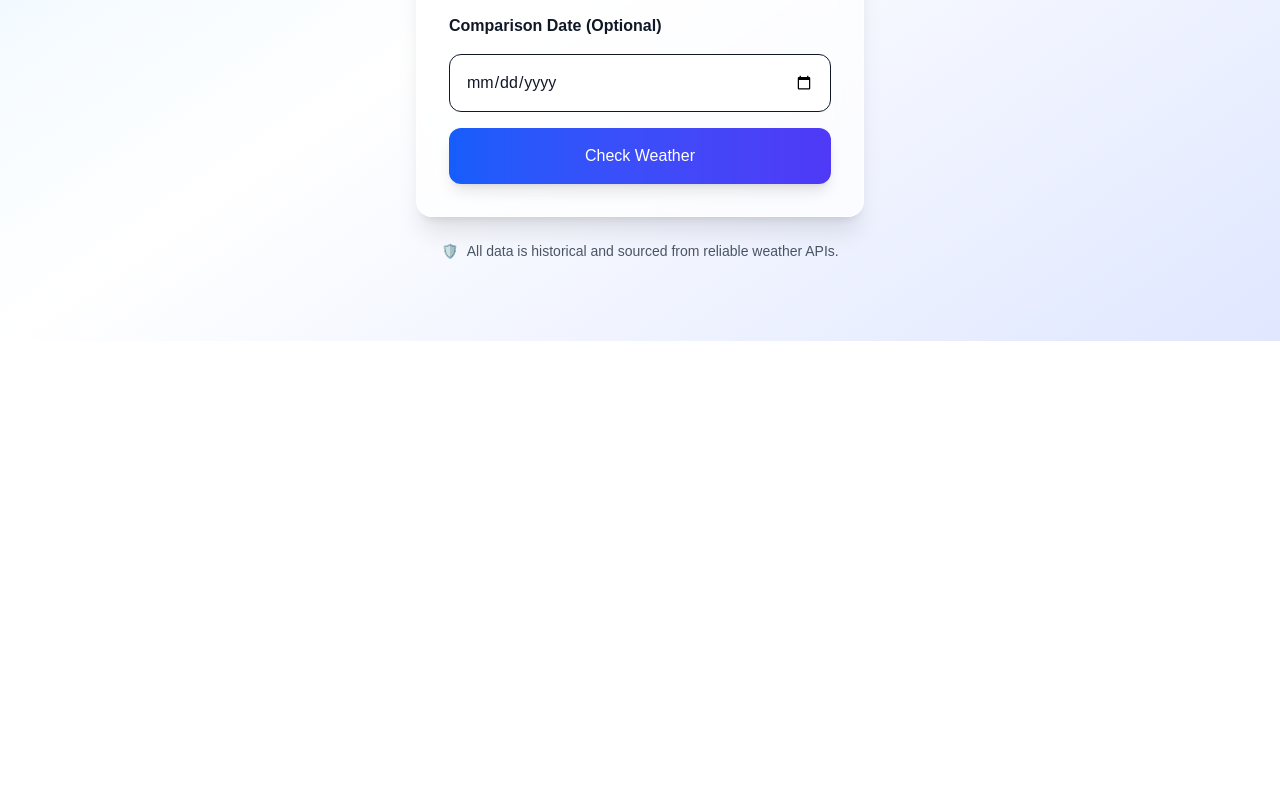
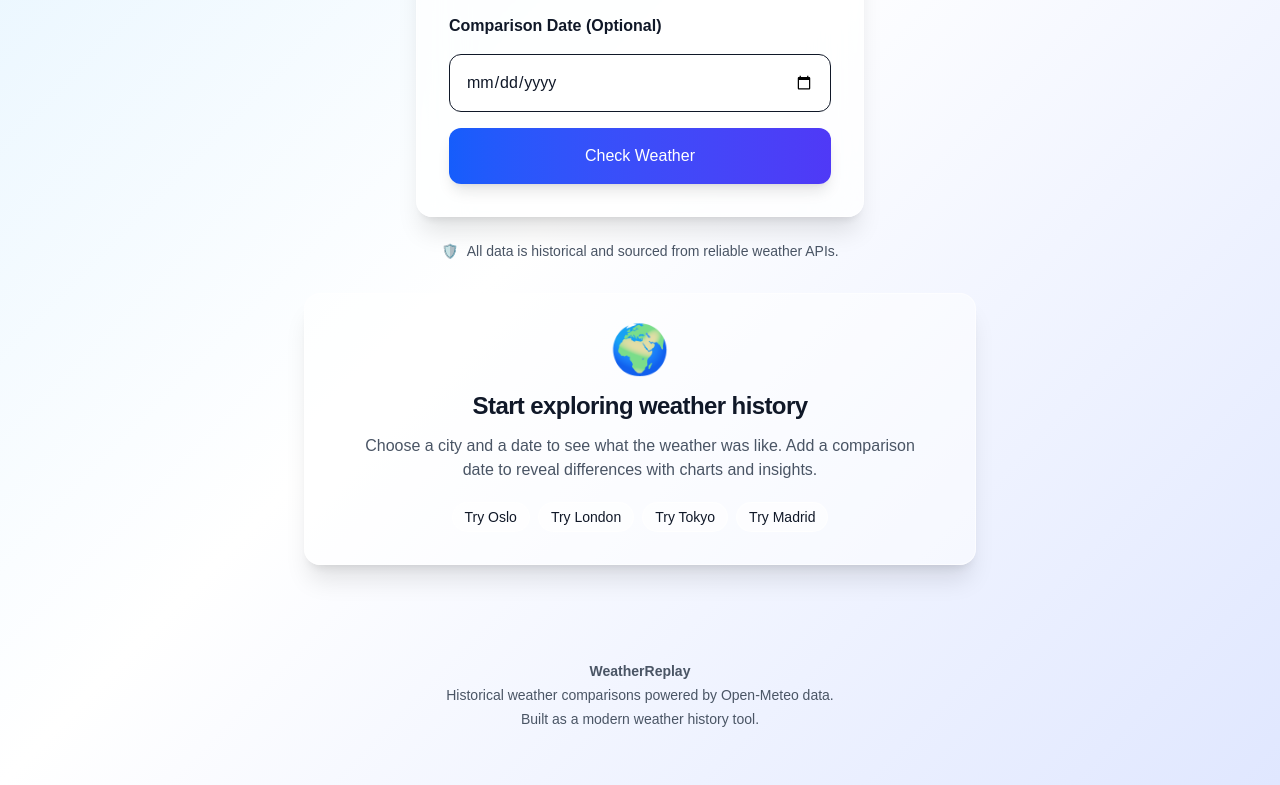
Before and after one commit to ocerva/weather-replay, a Next.js app: page / in a window 1280 px wide. Shown: the part 530-1315 px from the top of the page. Before the commit the page ends 871 px from the top, so only its background shows below. Built offline with nearby package versions, Linux system fonts and the light colour scheme.

Commit message:
Improve city dropdown design

```diff
--- a/app/page.tsx
+++ b/app/page.tsx
@@ -1,6 +1,6 @@
 "use client";
 
-import { useState } from "react";
+import { useRef, useState } from "react";
 import {
   Bar,
   BarChart,
@@ -48,6 +48,7 @@ export default function Home() {
   const [loading, setLoading] = useState(false);
   const [error, setError] = useState("");
   const [darkMode, setDarkMode] = useState(false);
+  const resultsRef = useRef<HTMLDivElement | null>(null);
 
   const pageBackground = darkMode
     ? "bg-gradient-to-br from-gray-950 via-slate-900 to-black text-white"
@@ -62,6 +63,10 @@ export default function Home() {
   const comparisonBox = darkMode
     ? "bg-white/10 border border-white/10"
     : "bg-white/60 border border-white/70";
+
+  const softCard = darkMode
+    ? "bg-white/5 border border-white/10"
+    : "bg-white/50 border border-white/60";
 
   const suggestionBox = "bg-white border border-gray-200 text-slate-900";
 
@@ -127,6 +132,13 @@ export default function Home() {
         const compareData = await fetchWeather(location, compareDate);
         setCompareWeather(compareData);
       }
+
+      setTimeout(() => {
+        resultsRef.current?.scrollIntoView({
+          behavior: "smooth",
+          block: "start",
+        });
+      }, 200);
     } catch {
       setError("Something went wrong while fetching the weather data");
     } finally {
@@ -314,7 +326,36 @@ export default function Home() {
         </div>
       )}
 
-      <div className="mt-10 flex w-full max-w-5xl flex-col justify-center gap-6 md:flex-row">
+      {loading && (
+        <div className={`${softCard} mt-8 w-full max-w-md rounded-2xl p-6 text-center shadow-xl shadow-black/10`}>
+          <div className="mx-auto mb-4 h-10 w-10 animate-spin rounded-full border-4 border-blue-500 border-t-transparent" />
+          <h2 className="text-xl font-bold">Fetching historical weather</h2>
+          <p className={`mt-2 ${mutedText}`}>
+            Searching the archive and preparing your comparison...
+          </p>
+        </div>
+      )}
+
+      {!loading && !weather && !error && (
+        <div className={`${softCard} mt-8 w-full max-w-2xl rounded-2xl p-6 text-center shadow-xl shadow-black/10 md:p-8`}>
+          <div className="mb-4 text-5xl">🌍</div>
+          <h2 className="text-2xl font-black tracking-tight">Start exploring weather history</h2>
+          <p className={`mx-auto mt-3 max-w-xl ${mutedText}`}>
+            Choose a city and a date to see what the weather was like. Add a comparison date to reveal differences with charts and insights.
+          </p>
+          <div className="mt-5 flex flex-wrap justify-center gap-2 text-sm">
+            <span className={`${comparisonBox} rounded-full px-3 py-1`}>Try Oslo</span>
+            <span className={`${comparisonBox} rounded-full px-3 py-1`}>Try London</span>
+            <span className={`${comparisonBox} rounded-full px-3 py-1`}>Try Tokyo</span>
+            <span className={`${comparisonBox} rounded-full px-3 py-1`}>Try Madrid</span>
+          </div>
+        </div>
+      )}
+
+      <div
+        ref={resultsRef}
+        className="mt-10 flex w-full max-w-5xl flex-col justify-center gap-6 md:flex-row"
+      >
         {weather && place && (
           <div className={`${cardBackground} w-full max-w-md rounded-2xl p-6 shadow-xl shadow-black/10 transition-all duration-300 hover:-translate-y-1 hover:shadow-2xl hover:shadow-blue-500/10 md:p-8`}>
             <div className="mb-4 text-6xl">
@@ -381,6 +422,12 @@ export default function Home() {
           <ChartSection title="💨 Max Wind km/h" dataKey="wind" color="#22c55e" chartData={chartData} isLast />
         </div>
       )}
+
+      <footer className={`mt-14 pb-4 text-center text-sm ${mutedText}`}>
+        <p className="font-semibold">WeatherReplay</p>
+        <p className="mt-1">Historical weather comparisons powered by Open-Meteo data.</p>
+        <p className="mt-1">Built as a modern weather history tool.</p>
+      </footer>
     </main>
   );
 }
```
